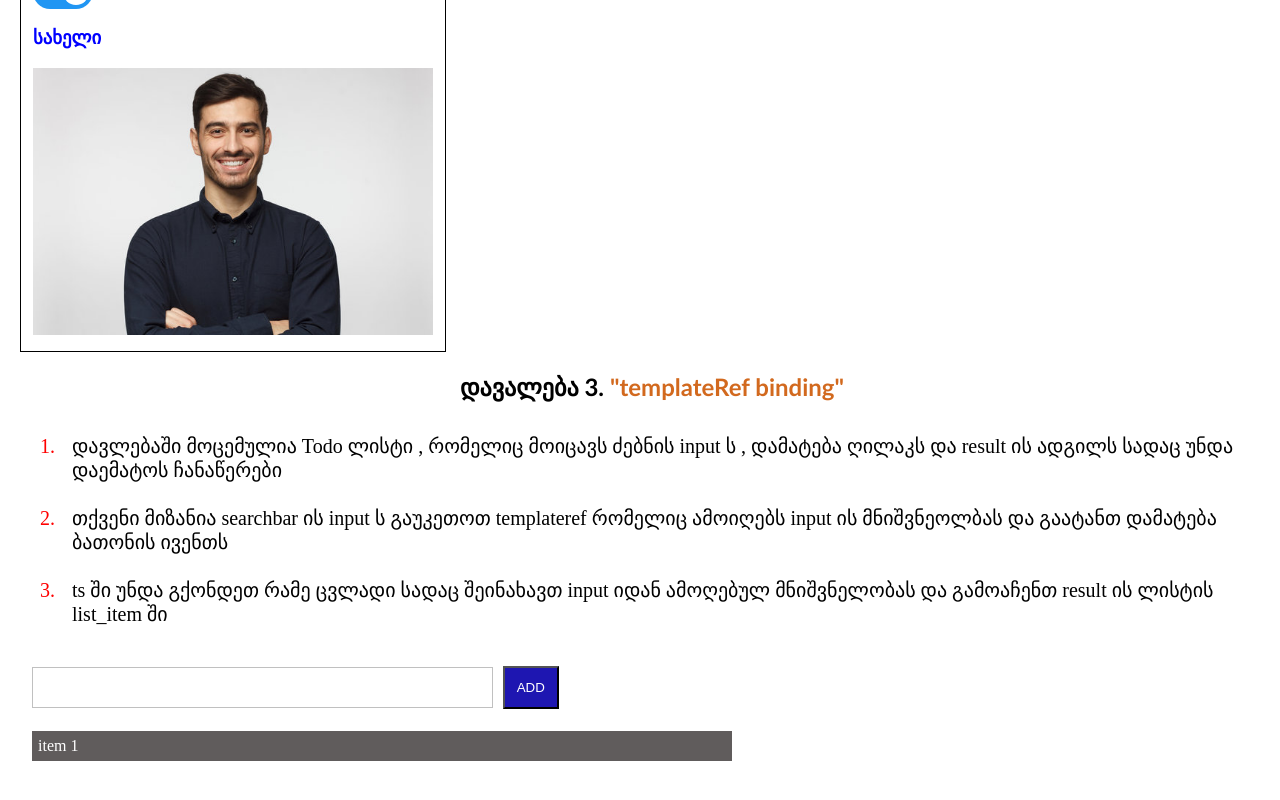
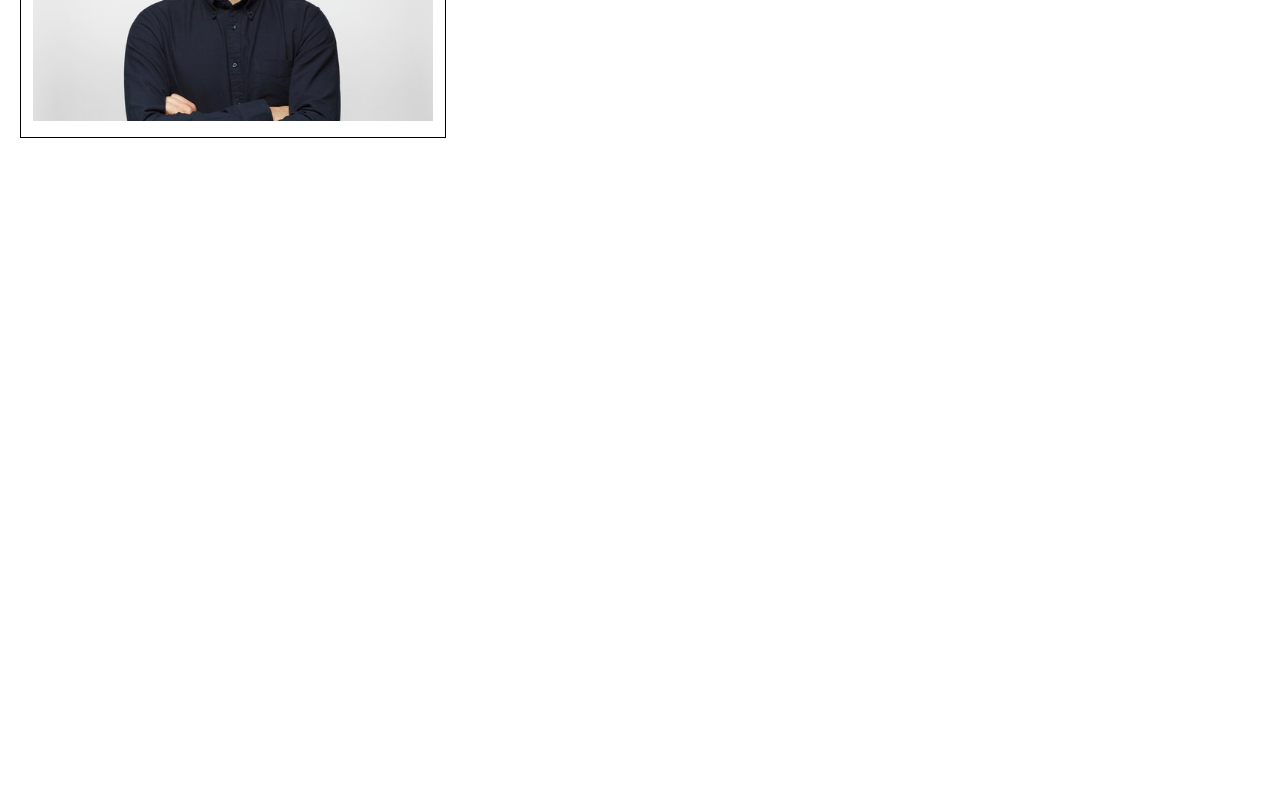
Before and after one commit to gptskialadze/bog-training, an Angular app: page / in a window 1280 px wide. Shown: the part 502-1302 px from the top of the page. After the commit the page ends 800 px from the top, so only its background shows below. Built offline with nearby package versions, Linux system fonts and the light colour scheme.

Commit message:
property binding

```diff
--- a/src/app/app.component.html
+++ b/src/app/app.component.html
@@ -1,19 +1,4 @@
 <div class="panel">
-  <!--  ინტერპოლაცია -->
-  <h2>დავალება 1. <span class="topic">"ინტერპოლაცია"</span></h2>
-    <ol class="list">
-      <li>
-        შექმენით myComponent კომპონენტი
-      </li>
-      <li>
-        myComponent.ts ში შექმენით ობიექტი name, lastName, age, clientKey
-      </li>
-      <li>
-        აღნიშნული ობიექტი გამოიტანეთ html ში ინტერპოლაციით
-      </li>
-    </ol>
-
-
     <!--  property binding + event binding -->
     <h2>დავალება 2. <span class="topic">"property binding"</span></h2>
     <ol class="list">
@@ -45,37 +30,4 @@
         </div>
       </div>
     </div>
-
-    <!-- templateref binding-->
-    <h2>დავალება 3. <span class="topic">"templateRef binding"</span></h2>
-    <ol class="list">
-      <li>
-        დავლებაში მოცემულია Todo ლისტი , რომელიც მოიცავს ძებნის input  ს , დამატება ღილაკს
-        და result ის ადგილს სადაც უნდა დაემატოს ჩანაწერები
-      </li>
-      <li>
-        თქვენი მიზანია searchbar ის input ს გაუკეთოთ templateref რომელიც ამოიღებს
-        input ის მნიშვნეოლბას და გაატანთ დამატება ბათონის ივენთს
-      </li>
-
-      <li>
-        ts ში უნდა გქონდეთ რამე ცვლადი სადაც შეინახავთ input იდან ამოღებულ მნიშვნელობას
-        და გამოაჩენთ result ის ლისტის list_item ში
-      </li>
-    </ol>
-    <div class="todo">
-      <div class="actionbar">
-        <div class="searchbar">
-          <input type="text">
-        </div>
-        <div class="addbutton">
-          <button>ADD</button>
-        </div>
-      </div>
-      <div class="result">
-        <ul class="result_list">
-          <li class="list_item">item 1</li>
-        </ul>
-      </div>
-    </div>
 </div>
--- a/src/app/app.component.scss
+++ b/src/app/app.component.scss
@@ -113,58 +113,3 @@ body {
   .slider.round:before {
     border-radius: 50%;
   }
-
-  .todo {
-    width: 700px;
-    height: auto;
-    padding: 12px;
-  }
-
-  .actionbar {
-    display: flex;
-    justify-content: space-between;
-    align-items: center;
-    gap: 12px;
-    width: 100%;
-  }
-
-  .searchbar {
-    flex: 2;
-  }
-
-  .searchbar input {
-    width: 100%;
-    padding: 12px 0;
-    border:1px solid silver;
-  }
-
-  .addbutton {
-    flex: 1;
-  }
-
-  .addbutton button {
-    width: auto;
-    background-color: rgb(30, 22, 177);
-    padding: 12px;
-    cursor: pointer;
-    color: white;
-
-  }
-
-  .result {
-    width: 100%;
-  }
-
-  .result_list {
-    width: 100%;
-    list-style-type: none;
-    margin: 22px 0;
-    padding: 0;
-  }
-
-  .result_list li {
-    padding: 6px;
-    background-color: rgb(96, 92, 92);
-    color: white;
-    margin: 4px 0;
-  }
```
